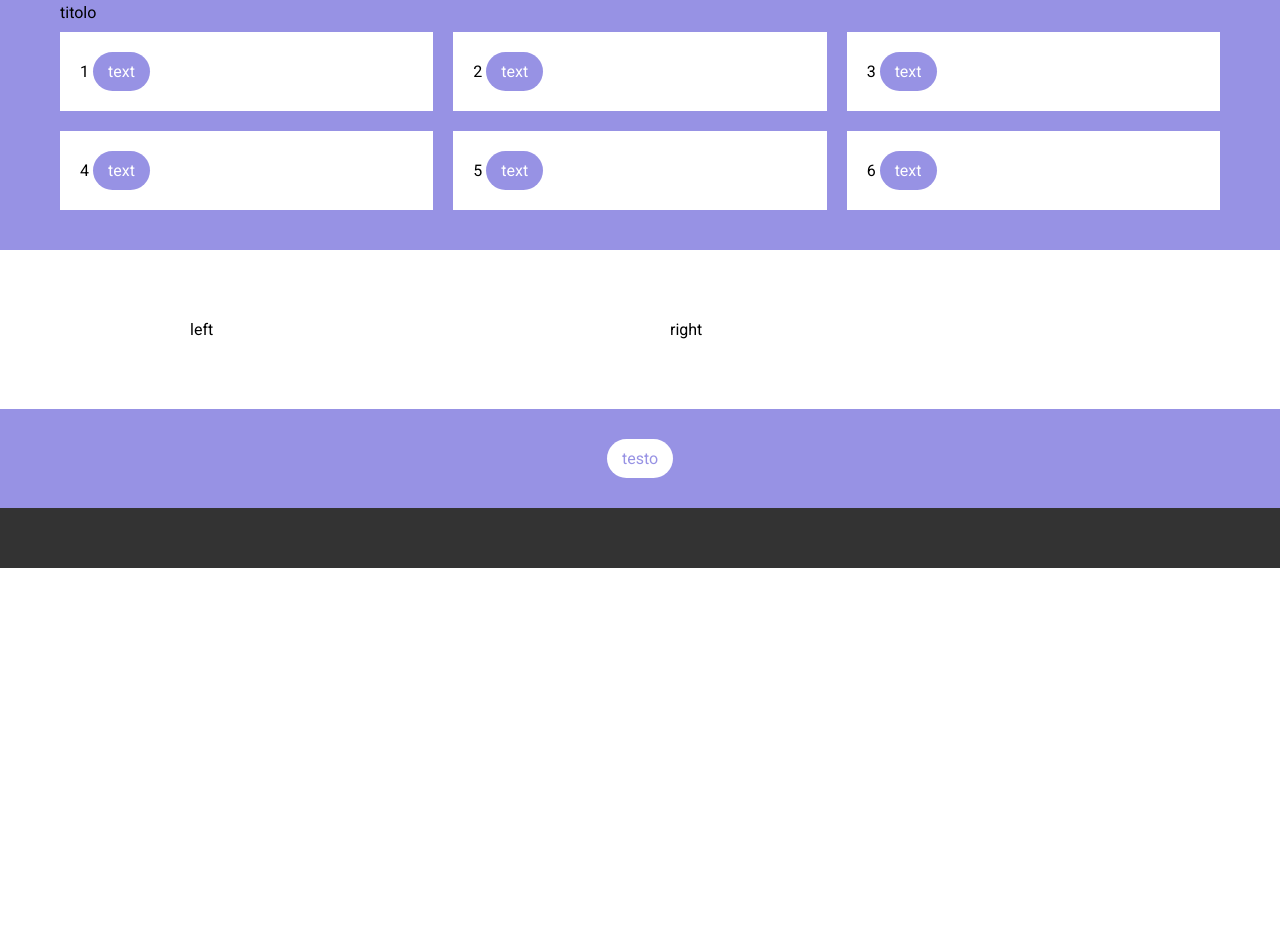
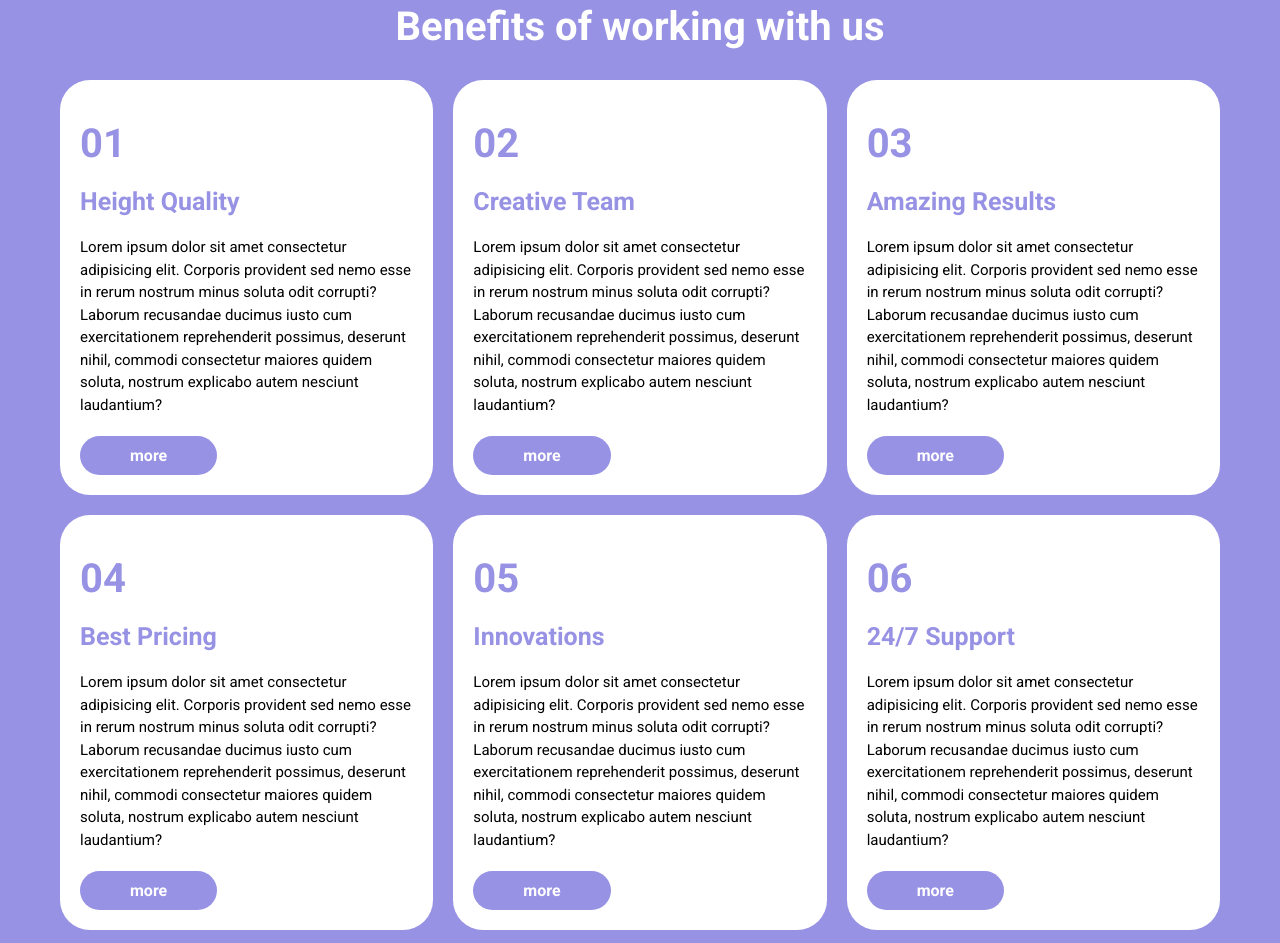
Before and after one commit to Francescodc92/htmlcss-responsive-layout, a plain HTML site: page index.html in a window 1280 px wide. Shown: the part 2617-3560 px from the top of the page. Before the commit the page ends 3185 px from the top, so only its background shows below. Drawn offline with Linux system fonts and the light colour scheme.

Commit message:
end benefits section

```diff
--- a/css/style.css
+++ b/css/style.css
@@ -246,10 +246,45 @@ section#testimonials .my-row .col.col-mobile .right h3 {
 section#benefits {
   background-color: var(--bg-secondary-light);
 }
+
+section#benefits h2 {
+  font-size: 4rem;
+  color: #fff;
+  text-align: center;
+  margin-bottom: 2rem;
+}
+
 section#benefits .my-row .card {
   margin-block: var(--margin-col);
   padding: var(--padding-card);
   background-color: #fff;
+  border-radius: 3rem;
+}
+
+section#benefits .my-row .card .header-card span {
+  font-size: 4rem;
+  font-weight: 600;
+  color: var(--bg-secondary-light);
+  padding-block: 2rem;
+  display: inline-block;
+}
+
+section#benefits .my-row .card .header-card h3 {
+  font-size: 2.5rem;
+  text-transform: capitalize;
+  margin-bottom: 2rem;
+  color: var(--bg-secondary-light);
+}
+
+section#benefits .my-row .card p {
+  line-height: 150%;
+  font-size: 1.5rem;
+  margin-bottom: 2rem;
+}
+
+section#benefits .my-row .card a {
+  padding-inline: 5rem;
+  font-weight: 700;
 }
 
 /*-----section about us-----*/
--- a/index.html
+++ b/index.html
@@ -301,52 +301,118 @@
 
       <section id="benefits">
         <div class="container">
-          titolo
+          <h2>Benefits of working with us</h2>
           <div class="my-row">
             <div class="col col-mobile">
               <div class="card">
-                1
-                <a href="#" target="_blank" class="button secondary">text</a>
+                <div class="header-card">
+                  <span>01</span>
+                  <h3>height quality</h3>
+                </div>
+                <p>
+                  Lorem ipsum dolor sit amet consectetur adipisicing elit.
+                  Corporis provident sed nemo esse in rerum nostrum minus soluta
+                  odit corrupti? Laborum recusandae ducimus iusto cum
+                  exercitationem reprehenderit possimus, deserunt nihil, commodi
+                  consectetur maiores quidem soluta, nostrum explicabo autem
+                  nesciunt laudantium?
+                </p>
+                <a href="#" target="_blank" class="button secondary">more</a>
               </div>
               <!--card-->
             </div>
             <!--end col-->
             <div class="col col-mobile">
               <div class="card">
-                2
-                <a href="#" target="_blank" class="button secondary">text</a>
+                <div class="header-card">
+                  <span>02</span>
+                  <h3>creative team</h3>
+                </div>
+                <p>
+                  Lorem ipsum dolor sit amet consectetur adipisicing elit.
+                  Corporis provident sed nemo esse in rerum nostrum minus soluta
+                  odit corrupti? Laborum recusandae ducimus iusto cum
+                  exercitationem reprehenderit possimus, deserunt nihil, commodi
+                  consectetur maiores quidem soluta, nostrum explicabo autem
+                  nesciunt laudantium?
+                </p>
+                <a href="#" target="_blank" class="button secondary">more</a>
               </div>
               <!--card-->
             </div>
             <!--end col-->
             <div class="col col-mobile">
               <div class="card">
-                3
-                <a href="#" target="_blank" class="button secondary">text</a>
+                <div class="header-card">
+                  <span>03</span>
+                  <h3>amazing results</h3>
+                </div>
+                <p>
+                  Lorem ipsum dolor sit amet consectetur adipisicing elit.
+                  Corporis provident sed nemo esse in rerum nostrum minus soluta
+                  odit corrupti? Laborum recusandae ducimus iusto cum
+                  exercitationem reprehenderit possimus, deserunt nihil, commodi
+                  consectetur maiores quidem soluta, nostrum explicabo autem
+                  nesciunt laudantium?
+                </p>
+                <a href="#" target="_blank" class="button secondary">more</a>
               </div>
               <!--card-->
             </div>
             <!--end col-->
             <div class="col col-mobile">
               <div class="card">
-                4
-                <a href="#" target="_blank" class="button secondary">text</a>
+                <div class="header-card">
+                  <span>04</span>
+                  <h3>best pricing</h3>
+                </div>
+                <p>
+                  Lorem ipsum dolor sit amet consectetur adipisicing elit.
+                  Corporis provident sed nemo esse in rerum nostrum minus soluta
+                  odit corrupti? Laborum recusandae ducimus iusto cum
+                  exercitationem reprehenderit possimus, deserunt nihil, commodi
+                  consectetur maiores quidem soluta, nostrum explicabo autem
+                  nesciunt laudantium?
+                </p>
+                <a href="#" target="_blank" class="button secondary">more</a>
               </div>
               <!--card-->
             </div>
             <!--end col-->
             <div class="col col-mobile">
               <div class="card">
-                5
-                <a href="#" target="_blank" class="button secondary">text</a>
+                <div class="header-card">
+                  <span>05</span>
+                  <h3>innovations</h3>
+                </div>
+                <p>
+                  Lorem ipsum dolor sit amet consectetur adipisicing elit.
+                  Corporis provident sed nemo esse in rerum nostrum minus soluta
+                  odit corrupti? Laborum recusandae ducimus iusto cum
+                  exercitationem reprehenderit possimus, deserunt nihil, commodi
+                  consectetur maiores quidem soluta, nostrum explicabo autem
+                  nesciunt laudantium?
+                </p>
+                <a href="#" target="_blank" class="button secondary">more</a>
               </div>
               <!--card-->
             </div>
             <!--end col-->
             <div class="col col-mobile">
               <div class="card">
-                6
-                <a href="#" target="_blank" class="button secondary">text</a>
+                <div class="header-card">
+                  <span>06</span>
+                  <h3>24/7 support</h3>
+                </div>
+                <p>
+                  Lorem ipsum dolor sit amet consectetur adipisicing elit.
+                  Corporis provident sed nemo esse in rerum nostrum minus soluta
+                  odit corrupti? Laborum recusandae ducimus iusto cum
+                  exercitationem reprehenderit possimus, deserunt nihil, commodi
+                  consectetur maiores quidem soluta, nostrum explicabo autem
+                  nesciunt laudantium?
+                </p>
+                <a href="#" target="_blank" class="button secondary">more</a>
               </div>
               <!--card-->
             </div>
```
